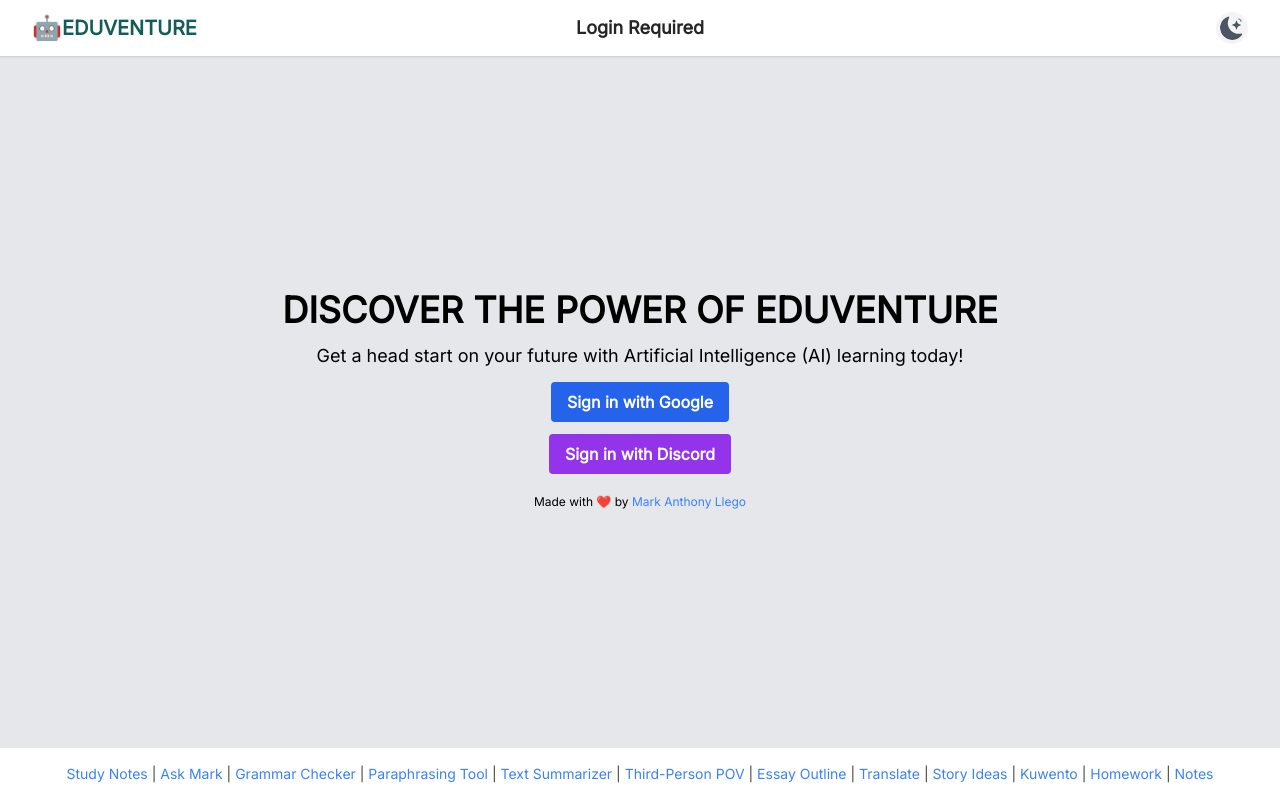
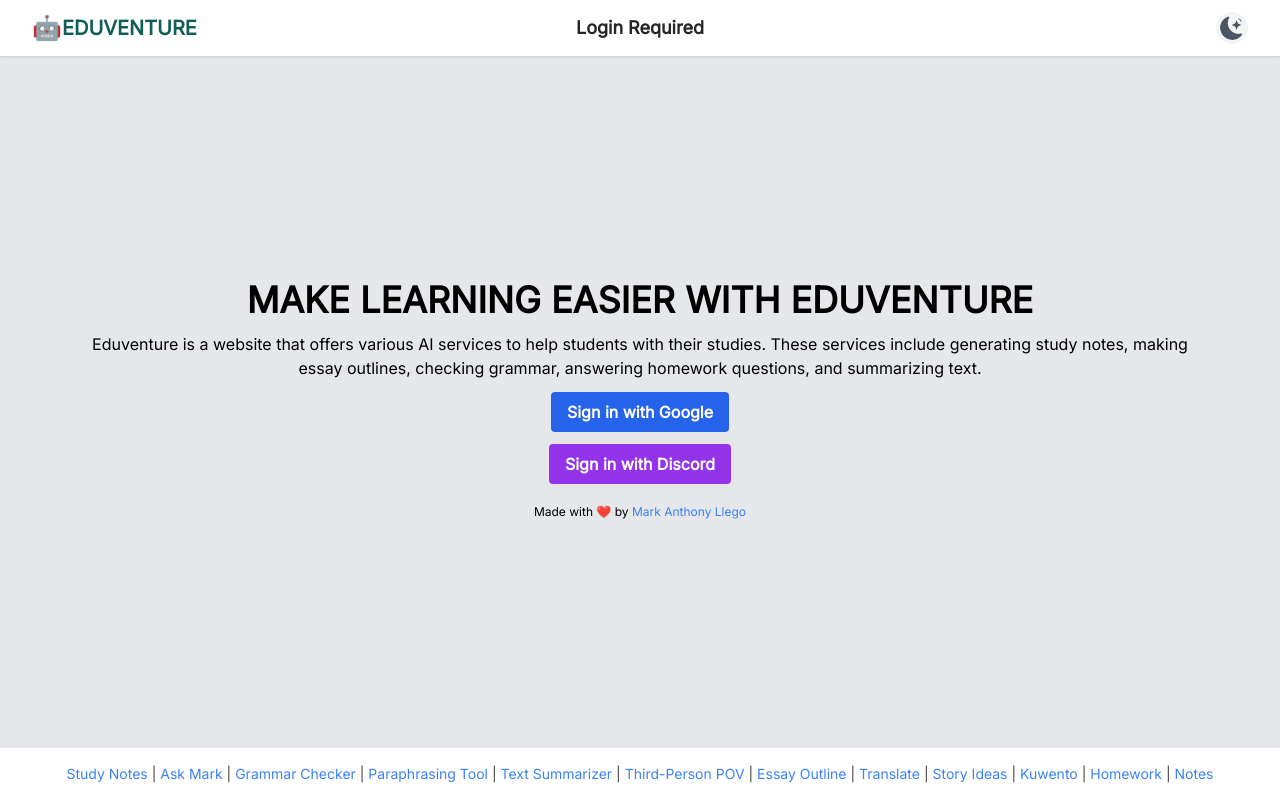
Before and after one commit to llegomark/eduventure, a Next.js app: page / in a window 1280 px wide. Built offline with nearby package versions, Linux system fonts and the light colour scheme; no server answers.

Commit message:
Minor Changes

```diff
--- a/package.json
+++ b/package.json
@@ -19,7 +19,7 @@
     "bad-words": "^3.0.4",
     "firebase": "^9.14.0",
     "next": "13.0.4",
-    "next-auth": "^4.16.4",
+    "next-auth": "^4.17.0",
     "next-themes": "^0.2.1",
     "openai": "^3.1.0",
     "react": "18.2.0",
@@ -45,6 +45,6 @@
     "typescript": "^4.9.3"
   },
   "ct3aMetadata": {
-    "initVersion": "6.10.0"
+    "initVersion": "6.10.1"
   }
 }
--- a/src/components/access-denied.tsx
+++ b/src/components/access-denied.tsx
@@ -8,7 +8,7 @@ export default function AccessDenied() {
     return (
         <>
             <Meta
-                title="Get a Personalized Learning Experience with AI - Eduventure"
+                title="Make Learning Easier With Eduventure - Eduventure"
                 description="Eduventure is the perfect website for students who want to get ahead in their studies using AI services. The website offers various services, including a grammar checker, a paraphrasing tool, and even studying for exams. The website is easy to use, and students can start immediately. The prices are reasonable, and the quality of the services is excellent."
                 url="https://dash.eduventure.app"
                 image="https://dash.eduventure.app/images/markllego.jpg"
@@ -19,10 +19,10 @@ export default function AccessDenied() {
             <div className="flex flex-col items-center justify-center min-h-screen py-2 text-center">
                 <main className="flex flex-col items-center justify-center w-full flex-1 px-20 text-center">
                     <h1 className="text-3xl sm:text-2xl md:text-3xl lg:text-4xl font-bold">
-                        DISCOVER THE POWER OF EDUVENTURE
+                        MAKE LEARNING EASIER WITH EDUVENTURE
                     </h1>
-                    <p className="mt-3 text-base sm:text-base md:text-lg">
-                        Get a head start on your future with Artificial Intelligence (AI) learning today!
+                    <p className="mt-3 text-base">
+                        Eduventure is a website that offers various AI services to help students with their studies. These services include generating study notes, making essay outlines, checking grammar, answering homework questions, and summarizing text.
                     </p>
                     <div className="mt-3 text-base font-bold">
                         <button type="button"
--- a/src/components/footer/copyright.tsx
+++ b/src/components/footer/copyright.tsx
@@ -2,13 +2,12 @@ import Link from "next/link";
 import { signOut, useSession } from "next-auth/react"
 
 export default function Copyright() {
-    const { data: session } = useSession()
+    const { data: sessionData } = useSession();
     return (
         <>
             <div className="mt-1 self-end">
-                <p className="text-neutral-800 dark:text-neutral-400 text-xs sm:text-xs invisible sm:visible">
-                    Welcome, {session?.user?.name}! You are signed in as {session?.user?.email}.
-                    {" | "}
+                <p className="text-neutral-800 dark:text-neutral-400 text-xs mb-2">
+                    Welcome, {sessionData?.user?.name}! {" "}
                     <Link
                         href="/api/auth/signout"
                         passHref={true}
--- a/src/pages/index.tsx
+++ b/src/pages/index.tsx
@@ -21,7 +21,7 @@ const Home: NextPage = () => {
         image="https://dash.eduventure.app/images/eduventure.png"
       />
       <Navigation
-        title="Study Notes Made Easy"
+        title="Study Notes"
       />
       <Students
         title="Study Notes Made Easy"
```
Also changed, not shown: 1 other file (tests, documents, lock files or other folders).
